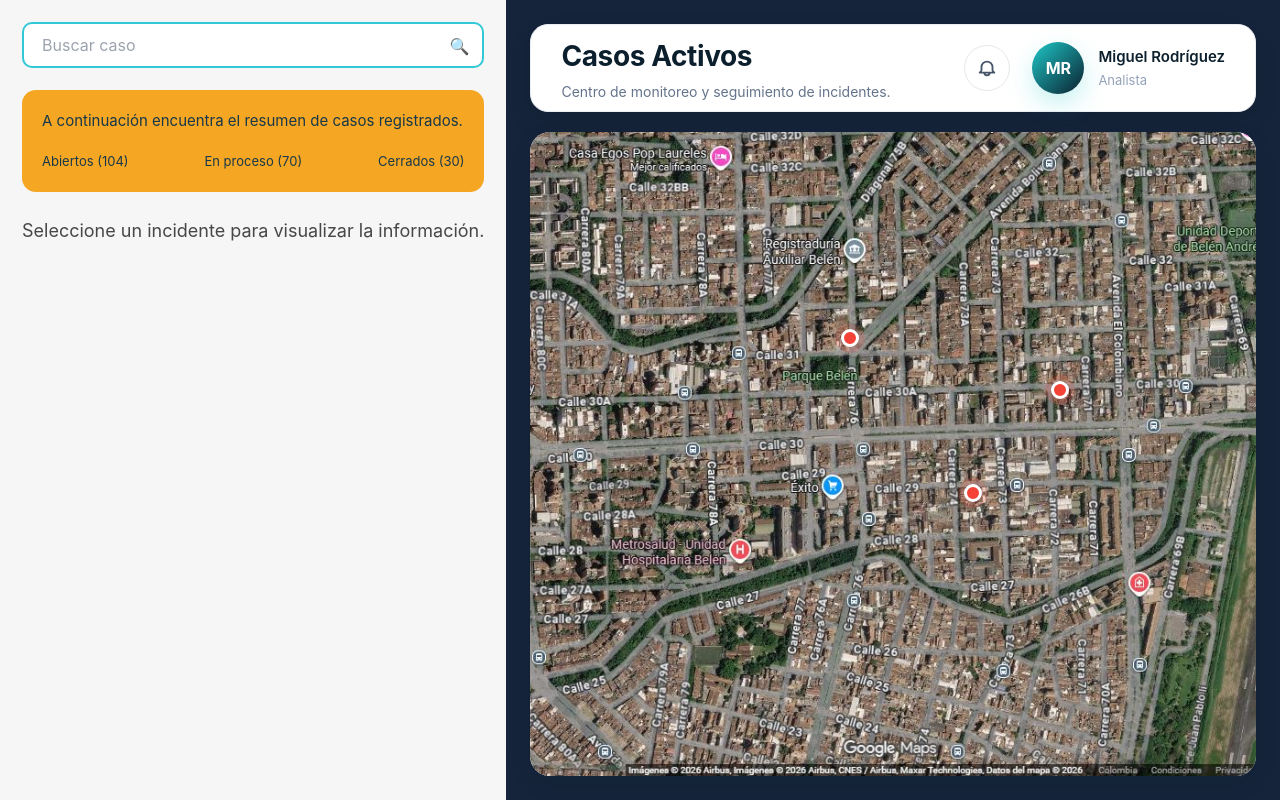
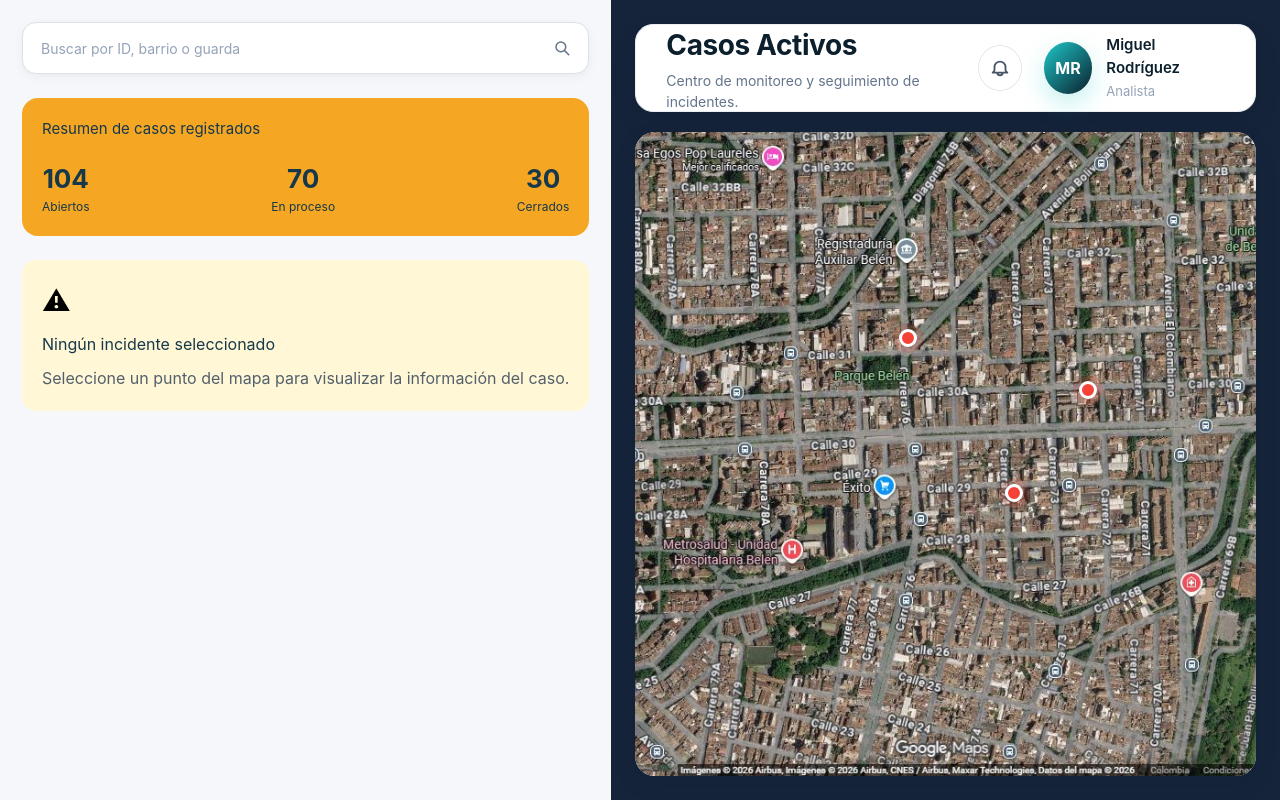
Before and after one commit to Mgroyes/InovisecFront, an Angular app: page /dashboard in a window 1280 px wide. Built offline with nearby package versions, Linux system fonts and the light colour scheme.

Commit message:
mejoras ux detalle sidebar

```diff
--- a/src/app/components/sidebar/sidebar.component.html
+++ b/src/app/components/sidebar/sidebar.component.html
@@ -2,30 +2,61 @@
 
     <div class="search-box">
 
-        <input placeholder="Buscar caso">
+    <input
+        type="text"
+        placeholder="Buscar por ID, barrio o guarda">
 
-        <span>🔍</span>
+    <span class="search-icon">
 
-    </div>
+        <svg
+            width="18"
+            height="18"
+            viewBox="0 0 24 24"
+            fill="none">
+
+            <path
+                d="M21 21L15.8 15.8M17 10.5C17 14.0899 14.0899 17 10.5 17C6.91015 17 4 14.0899 4 10.5C4 6.91015 6.91015 4 10.5 4C14.0899 4 17 6.91015 17 10.5Z"
+                stroke="#64748B"
+                stroke-width="2"
+                stroke-linecap="round"
+                stroke-linejoin="round"/>
+
+        </svg>
+
+    </span>
+
+</div>
 
     <div class="resume">
 
         <h3>
-            A continuación encuentra el resumen de casos registrados.
+            Resumen de casos registrados
         </h3>
 
         <div class="numbers">
 
-            <div>
-                <p>Abiertos (104)</p>
+            <div class="item">
+
+                <span class="value">104</span>
+
+                <span class="label">Abiertos</span>
+
             </div>
 
-            <div>
-                <p>En proceso (70)</p>
+            <div class="item">
+
+                <span class="value">70</span>
+
+                <span class="label">En proceso</span>
+
             </div>
 
-            <div>
-                <p>Cerrados (30)</p>
+            <div class="item">
+
+                <span class="value">30</span>
+
+                <span class="label">Cerrados</span>
+
             </div>
 
         </div>
@@ -38,15 +69,32 @@
         class="message"
         *ngIf="!selectedCase">
 
-        <h3>
+        <div class="empty-card">
 
-            Seleccione un incidente para visualizar la información.
+            <div class="empty-icon">
 
-        </h3>
+                ⚠
+
+            </div>
+
+            <h3>
+
+                Ningún incidente seleccionado
+
+            </h3>
+
+            <p>
+
+                Seleccione un punto del mapa para visualizar
+                la información del caso.
+
+            </p>
+
+        </div>
 
     </div>
 
-    <!-- Card del caso -->
+    <!-- Detalle -->
 
     <div
         class="case-card"
@@ -60,48 +108,138 @@
 
         </button>
 
-        <h2>{{selectedCase.title}}</h2>
+        <div class="case-header">
 
-        <p><strong>ID:</strong> {{selectedCase.id}}</p>
+            <h2>{{selectedCase.title}}</h2>
 
-        <p><strong>Estado:</strong> {{selectedCase.status}}</p>
+            <span class="badge">
 
-        <p><strong>Prioridad:</strong> {{selectedCase.priority}}</p>
+                {{selectedCase.status}}
 
-        <p><strong>Barrio:</strong> {{selectedCase.neighborhood}}</p>
+            </span>
 
-        <p><strong>Responsable:</strong> {{selectedCase.guard}}</p>
+        </div>
 
-        <p><strong>Fecha:</strong> {{selectedCase.date}}</p>
+        <div class="info-grid">
 
-        <hr>
+            <div>
 
-        <h4>Línea de tiempo</h4>
+                <label>ID</label>
 
-        <ul class="timeline">
+                <span>#{{selectedCase.id}}</span>
 
-            <li>09:00 - Caso creado</li>
+            </div>
 
-            <li>09:15 - Guardia asignado</li>
+            <div>
 
-            <li>09:28 - En desplazamiento</li>
+                <label>Prioridad</label>
 
-            <li>09:41 - Seguimiento activo</li>
+                <span>{{selectedCase.priority}}</span>
 
-        </ul>
+            </div>
 
-        <hr>
+            <div>
+
+                <label>Barrio</label>
+
+                <span>{{selectedCase.neighborhood}}</span>
+
+            </div>
+
+            <div>
+
+                <label>Responsable</label>
+
+                <span>{{selectedCase.guard}}</span>
+
+            </div>
+
+            <div>
+
+                <label>Fecha</label>
+
+                <span>{{selectedCase.date}}</span>
+
+            </div>
+
+        </div>
+
+        <div class="divider"></div>
+
+        <h4>Seguimiento del caso</h4>
+
+        <div class="timeline">
+
+            <div class="step">
+
+                <div class="dot done"></div>
+
+                <div class="step-content">
+
+                    <small>09:00</small>
+
+                    <p>Caso creado</p>
+
+                </div>
+
+            </div>
+
+            <div class="step">
+
+                <div class="dot done"></div>
+
+                <div class="step-content">
+
+                    <small>09:15</small>
+
+                    <p>Guardia asignado</p>
+
+                </div>
+
+            </div>
+
+            <div class="step">
+
+                <div class="dot done"></div>
+
+                <div class="step-content">
+
+                    <small>09:28</small>
+
+                    <p>Unidad en desplazamiento</p>
+
+                </div>
+
+            </div>
+
+            <div class="step">
+
+                <div class="dot active"></div>
+
+                <div class="step-content">
+
+                    <small>09:41</small>
+
+                    <p>Seguimiento activo</p>
+
+                </div>
+
+            </div>
+
+        </div>
+
+        <div class="divider"></div>
 
         <h4>Observaciones</h4>
 
-        <p class="notes">
+        <div class="notes">
 
-            El agente reporta que la situación se encuentra
-            bajo control. Se continúa con la verificación del
-            lugar y la recolección de información para el
-            cierre del incidente.
+            El agente informa que la situación se  encuentra
+            bajo control. <br> Se realiza inspección del lugar,
+            verificación de evidencias <br> y seguimiento continuo
+            hasta el cierre del incidente.
 
-        </p>
+        </div>
 
     </div>
 
--- a/src/app/components/sidebar/sidebar.component.scss
+++ b/src/app/components/sidebar/sidebar.component.scss
@@ -1,6 +1,6 @@
 .sidebar{
 
-    background:#F6F6F6;
+    background:#F5F7FA;
 
     height:100%;
 
@@ -10,21 +10,9 @@
 
     flex-direction:column;
 
-}
+    overflow-y:auto;
 
-.logo{
-
-    display:flex;
-
-    justify-content:center;
-
-    margin-bottom:30px;
-
-}
-
-.logo img{
-
-    width:170px;
+    overflow-x:hidden;
 
 }
 
@@ -32,7 +20,7 @@
 
     position:relative;
 
-    margin-bottom:22px;
+    margin-bottom:24px;
 
 }
 
@@ -40,27 +28,59 @@
 
     width:100%;
 
-    height:46px;
+    height:52px;
 
-    border-radius:10px;
+    padding:0 52px 0 18px;
 
-    border:2px solid #31C8D7;
+    border:1px solid #D9E2EC;
 
-    padding:0 45px 0 18px;
+    border-radius:14px;
+
+    background:#FFFFFF;
+
+    font-size:14px;
+
+    color:#17384A;
 
     outline:none;
 
-    background:white;
+    transition:.25s;
+
+    box-shadow:0 3px 10px rgba(15,23,42,.05);
 
 }
 
-.search-box span{
+.search-box input::placeholder{
+
+    color:#94A3B8;
+
+}
+
+.search-box input:focus{
+
+    border-color:#1EC8C8;
+
+    box-shadow:0 0 0 4px rgba(30,200,200,.15);
+
+}
+
+.search-icon{
 
     position:absolute;
 
-    right:15px;
+    right:18px;
 
-    top:12px;
+    top:50%;
+
+    transform:translateY(-50%);
+
+    display:flex;
+
+    align-items:center;
+
+    justify-content:center;
+
+    pointer-events:none;
 
 }
 
@@ -68,23 +88,21 @@
 
     background:#F5A623;
 
-    border-radius:14px;
+    border-radius:16px;
 
     padding:20px;
 
-    margin-bottom:25px;
+    margin-bottom:24px;
 
 }
 
 .resume h3{
 
-    font-size:15px;
-
-    line-height:22px;
-
     color:#17384A;
 
-    margin-bottom:20px;
+    margin-bottom:18px;
+
+    font-size:15px;
 
 }
 
@@ -96,17 +114,29 @@
 
 }
 
-.numbers h2{
+.item{
 
-    font-size:32px;
+    display:flex;
+
+    flex-direction:column;
+
+    align-items:center;
+
+}
+
+.value{
+
+    font-size:26px;
+
+    font-weight:700;
 
     color:#17384A;
 
 }
 
-.numbers p{
+.label{
 
-    font-size:13px;
+    font-size:12px;
 
     color:#17384A;
 
@@ -118,33 +148,59 @@
 
     display:flex;
 
-    justify-content:center;
-
     align-items:center;
 
-    text-align:center;
+}
 
-    color:#474747;
+.empty-card{
 
-    font-size:18px;
+    width:100%;
+
+    background:#FFF7D6;
 
 
+
+    border-radius:14px;
+
+    padding:20px;
+
+}
+
+.empty-icon{
+
+    font-size:28px;
+
+    margin-bottom:10px;
+
+}
+
+.empty-card h3{
+
+    margin-bottom:10px;
+
+    color:#17384A;
+
+}
+
+.empty-card p{
+
+    color:#52606D;
+
+    line-height:1.6;
 
 }
 
 .case-card{
 
-    margin-top:20px;
+    background:#FFFFFF;
 
-    background:#FFF7D6;
+    border-radius:18px;
 
-    border-left:6px solid #F5A623;
-
-    border-radius:14px;
-
-    padding:18px;
+    padding:22px;
 
     position:relative;
+
+    box-shadow:0 8px 24px rgba(15,23,42,.08);
 
     animation:fade .25s ease;
 
@@ -154,59 +210,207 @@
 
     position:absolute;
 
-    right:15px;
+    right:18px;
 
-    top:15px;
+    top:18px;
 
     border:none;
 
-    background:none;
+    background:#EDF2F7;
+
+    width:32px;
+
+    height:32px;
+
+    border-radius:50%;
 
     cursor:pointer;
 
-    font-size:18px;
-
-    color:#475569;
+    transition:.2s;
 
 }
 
-.case-card h2{
+.close-btn:hover{
 
-    margin-bottom:12px;
+    background:#E2E8F0;
+
+}
+
+.case-header{
+
+    margin-bottom:22px;
+
+}
+
+.case-header h2{
+
+    margin:0 0 10px;
 
     color:#17384A;
 
 }
 
-.case-card p{
+.badge{
 
-    margin:8px 0;
+    display:inline-block;
+
+    background:#D1FAE5;
+
+    color:#065F46;
+
+    padding:6px 14px;
+
+    border-radius:30px;
+
+    font-size:12px;
+
+    font-weight:600;
+
+}
+
+.info-grid{
+
+    display:grid;
+
+    grid-template-columns:1fr 1fr;
+
+    gap:16px;
+
+}
+
+.info-grid label{
+
+    display:block;
+
+    color:#94A3B8;
+
+    font-size:11px;
+
+    text-transform:uppercase;
+
+    margin-bottom:4px;
+
+}
+
+.info-grid span{
 
     font-size:14px;
 
-    color:#334155;
+    color:#17384A;
+
+    font-weight:500;
+
+}
+
+.divider{
+
+    height:1px;
+
+    background:#E5E7EB;
+
+    margin:24px 0;
 
 }
 
 .timeline{
 
-    margin-top:12px;
+    position:relative;
 
-    padding-left:20px;
+    padding-left:10px;
 
 }
 
-.timeline li{
+.step{
 
-    margin-bottom:10px;
+    display:flex;
+
+    gap:16px;
+
+    position:relative;
+
+    padding-bottom:24px;
+
+}
+
+.step:not(:last-child)::after{
+
+    content:"";
+
+    position:absolute;
+
+    left:6px;
+
+    top:18px;
+
+    width:2px;
+
+    height:100%;
+
+    background:#D6DCE3;
+
+}
+
+.dot{
+
+    width:14px;
+
+    height:14px;
+
+    border-radius:50%;
+
+    margin-top:3px;
+
+    flex-shrink:0;
+
+}
+
+.done{
+
+    background:#1EC8C8;
+
+}
+
+.active{
+
+    background:#F5A623;
+
+    box-shadow:0 0 0 5px rgba(245,166,35,.25);
+
+}
+
+.step-content small{
+
+    color:#94A3B8;
+
+    display:block;
+
+    margin-bottom:4px;
+
+}
+
+.step-content p{
+
+    margin:0;
 
     color:#17384A;
+
+    font-weight:500;
 
 }
 
 .notes{
 
-    line-height:1.6;
+    background:#F8FAFC;
+
+    border-radius:12px;
+
+    padding:16px;
+
+    line-height:1.7;
+
+    color:#475569;
+
+    border:1px solid #E2E8F0;
 
 }
 
```
